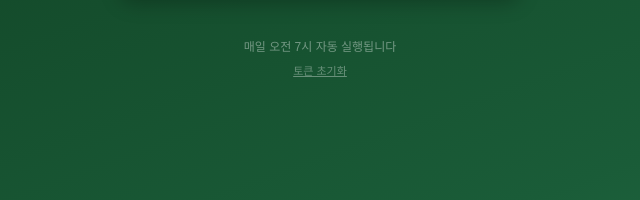
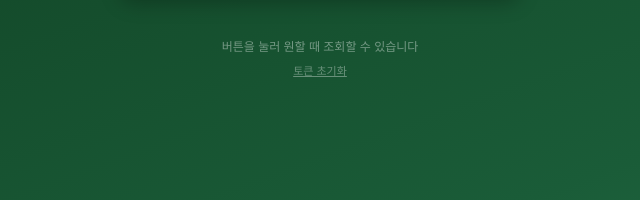
Before and after one commit to sooholee-blip/plaza-golf, a plain HTML site: page web/index.html in a window 1280 px wide. Shown: the part 251-451 px from the top of the page, 320-960 px from the left. Drawn offline with Linux system fonts and the light colour scheme; no server answers.

Commit message:
feat: 자동 실행 제거 - 수동 조회만 사용
Co-Authored-By: Claude Sonnet 4.6 <noreply@anthropic.com>

```diff
--- a/web/index.html
+++ b/web/index.html
@@ -184,7 +184,7 @@
   <!-- 결과 -->
   <div class="result-panel" id="resultPanel"></div>
 
-  <div class="schedule-note">매일 오전 7시 자동 실행됩니다</div>
+  <div class="schedule-note">버튼을 눌러 원할 때 조회할 수 있습니다</div>
   <div class="token-reset" onclick="resetToken()">토큰 초기화</div>
 
   <script>
```
Also changed, not shown: 1 other file.
